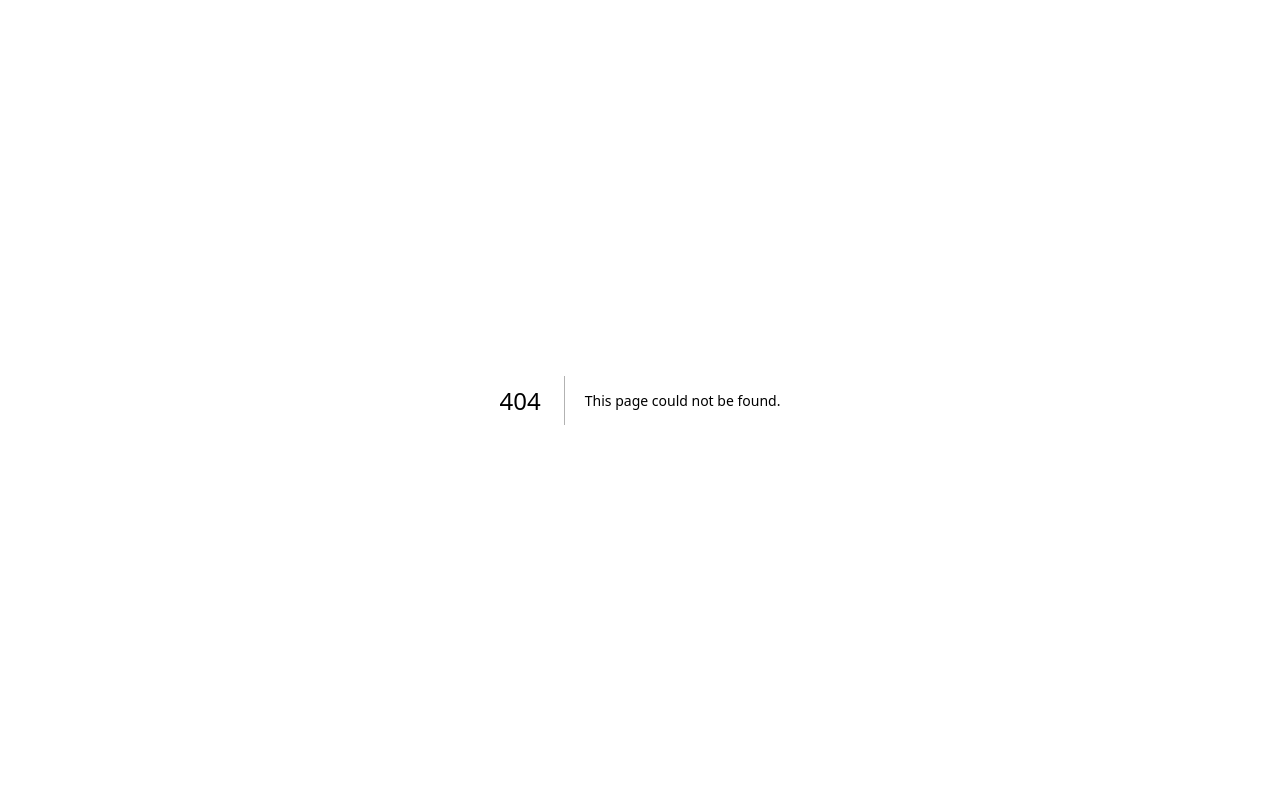
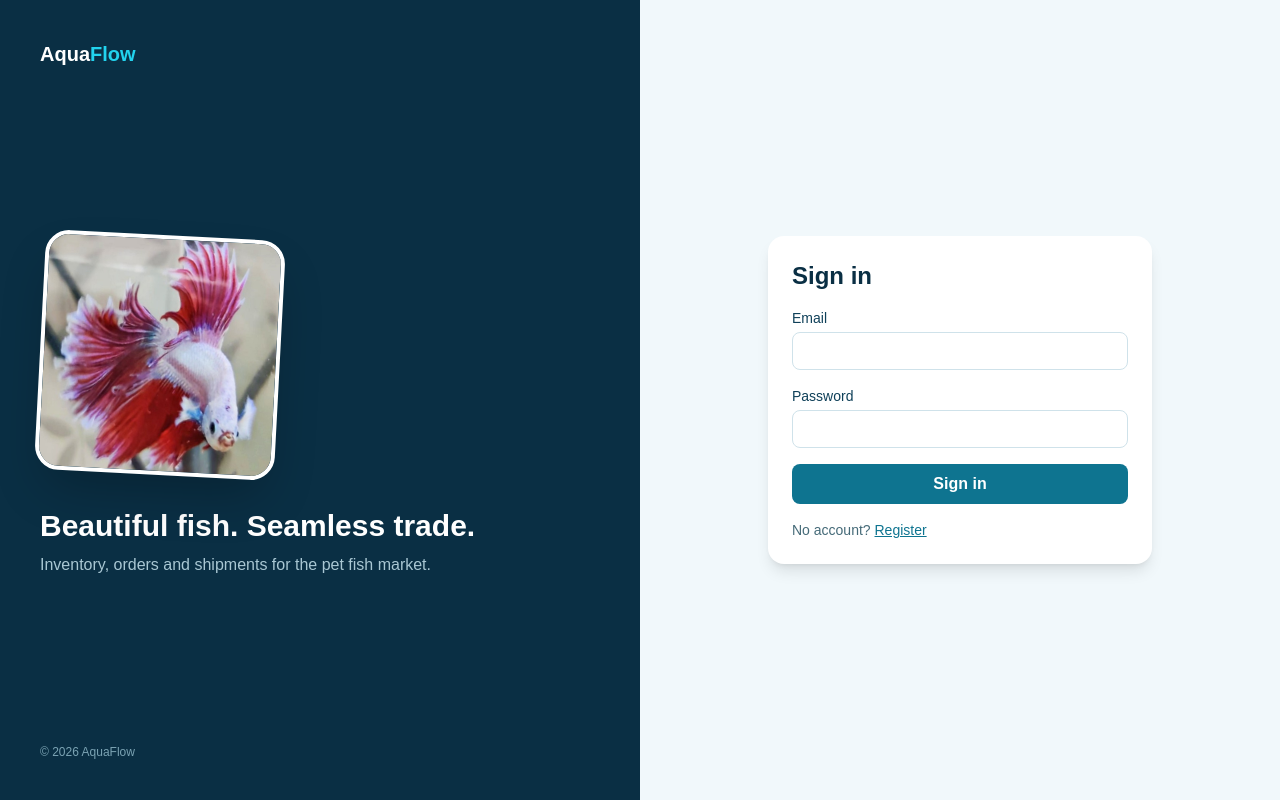
Before and after one commit to SeneshGamage/AquaFlow, a Next.js app in the folder frontend/: page /login in a window 1280 px wide. Before the commit this address had no page. Built offline with nearby package versions, Linux system fonts and the light colour scheme; no server answers.

Commit message:
feat(frontend): add login page

```diff
--- /dev/null
+++ b/frontend/src/app/(public)/login/page.tsx
@@ -0,0 +1,58 @@
+"use client";
+
+import Image from "next/image";
+import Link from "next/link";
+import { useActionState } from "react";
+import { loginAction } from "@/app/actions/auth";
+import { Field } from "@/components/field";
+
+export default function LoginPage() {
+  const [state, action, pending] = useActionState(loginAction, undefined);
+
+  return (
+    <main className="grid min-h-screen md:grid-cols-2">
+      <aside className="hidden flex-col justify-between bg-ocean-900 p-10 text-white md:flex">
+        <Link href="/" className="text-xl font-bold">
+          Aqua<span className="text-accent">Flow</span>
+        </Link>
+        <div>
+          <Image
+            src="/img/betta1.jpg"
+            alt="Red and white halfmoon betta"
+            width={240}
+            height={240}
+            className="mb-8 rotate-3 rounded-3xl border-4 border-white object-cover shadow-2xl"
+          />
+          <p className="text-3xl font-semibold leading-tight">Beautiful fish. Seamless trade.</p>
+          <p className="mt-2 text-ocean-300">Inventory, orders and shipments for the pet fish market.</p>
+        </div>
+        <p className="text-xs text-ocean-400">© 2026 AquaFlow</p>
+      </aside>
+
+      <section className="flex items-center justify-center bg-ocean-50 p-6">
+        <form action={action} className="w-full max-w-sm space-y-4 rounded-2xl bg-white p-6 shadow-lg">
+          <h1 className="text-2xl font-bold text-ocean-900">Sign in</h1>
+          {state?.error && (
+            <p role="alert" className="rounded-lg bg-red-50 p-3 text-sm text-red-700">
+              {state.error}
+            </p>
+          )}
+          <Field label="Email" name="email" type="email" autoComplete="email" required defaultValue={state?.values?.email} />
+          <Field label="Password" name="password" type="password" autoComplete="current-password" required />
+          <button
+            disabled={pending}
+            className="w-full rounded-lg bg-brand px-4 py-2 font-semibold text-white hover:bg-ocean-800 disabled:opacity-60"
+          >
+            {pending ? "Signing in…" : "Sign in"}
+          </button>
+          <p className="text-sm text-ocean-600">
+            No account?{" "}
+            <Link href="/register" className="font-medium text-brand underline">
+              Register
+            </Link>
+          </p>
+        </form>
+      </section>
+    </main>
+  );
+}
```
